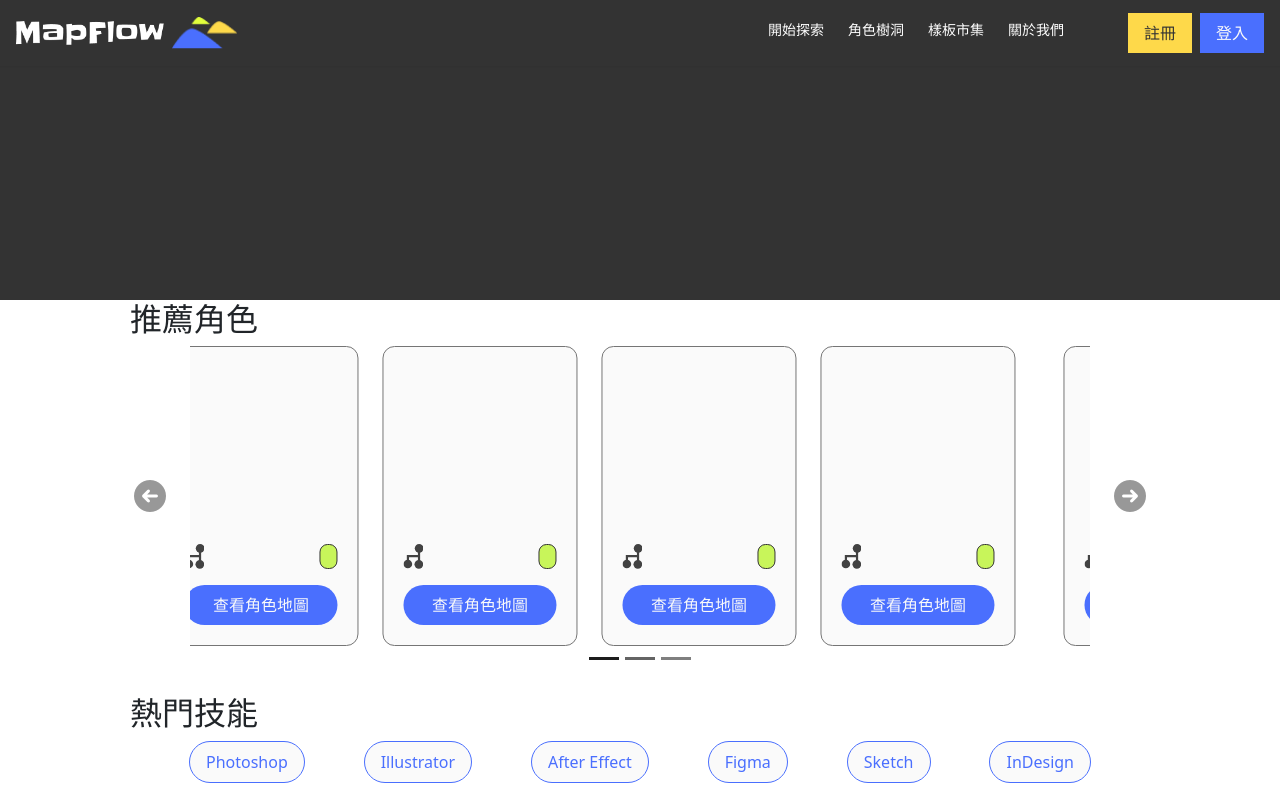
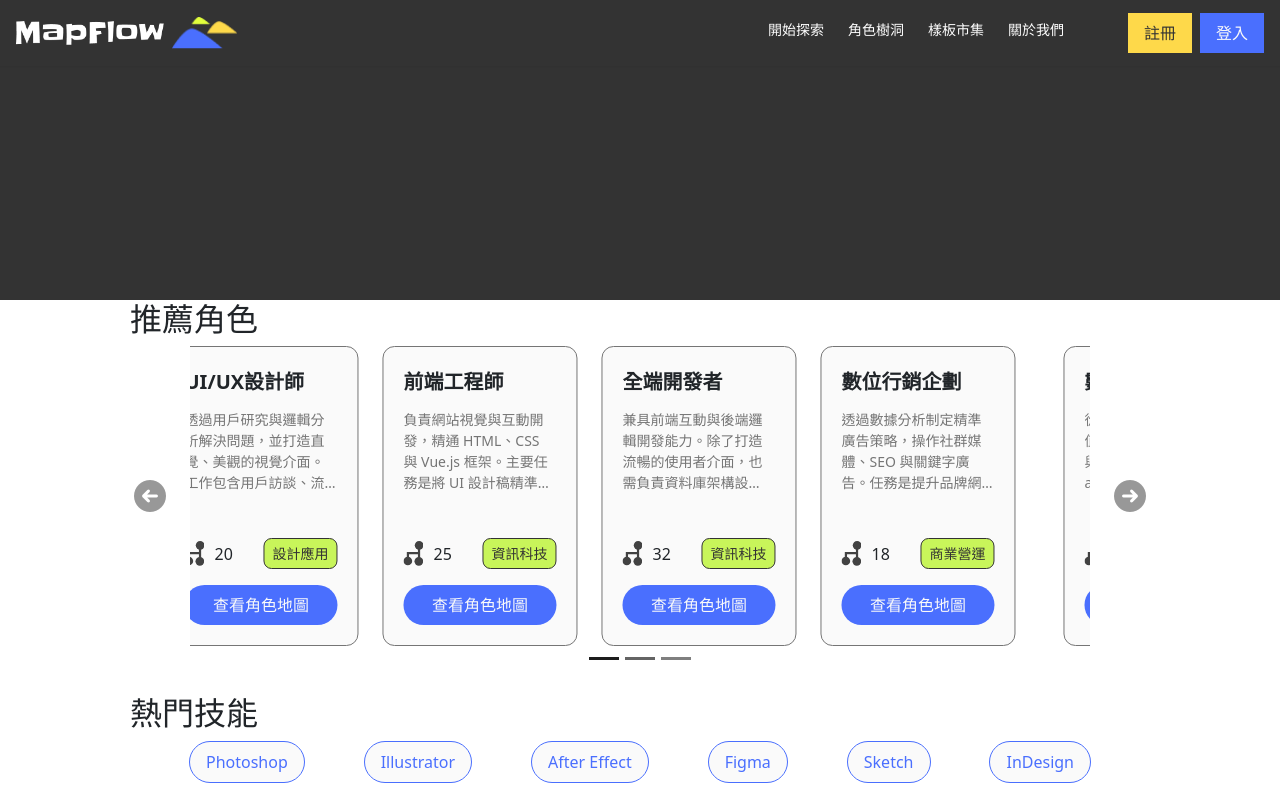
Before and after one commit to yuzh1363/MapFlow, a Vue app in the folder final-project/: page / in a window 1280 px wide. Shown: the top 797 px of the page. Built offline with nearby package versions, Linux system fonts and the light colour scheme.

Commit message:
修正：搜尋輪播卡片顯示問題

```diff
--- a/final-project/src/views/Search.vue
+++ b/final-project/src/views/Search.vue
@@ -3,8 +3,22 @@ import SearchCard from '../components/SearchCard.vue';
 import Badge from '../components/Bagde.vue'
 import MyButton from '../components/MyButton.vue'
 import { useRouter } from 'vue-router';
+import { usesearchStore } from '../stores/searchStore';
+import { computed } from 'vue';
+const search = usesearchStore()
+const router = useRouter();
 
-const router = useRouter();
+const carouselList = computed(() => {
+  return search.searchs.slice(0, 4);
+});
+
+const carouselList2 = computed(() => {
+  return search.searchs.slice(4, 8);
+});
+
+const carouselLis3 = computed(() => {
+  return search.searchs.slice(8, 12);
+});
 </script>
 
 <template>
@@ -33,17 +47,8 @@ const router = useRouter();
                     <div class="carousel-item active">
                         <div class="container-fluid">
                             <div class="row flex-nowrap row-cols-1 row-cols-md-3 row-cols-lg-4 g-4 custom-carousel-row">
-                                <div class="col">
-                                    <SearchCard></SearchCard>
-                                </div>
-                                <div class="col">
-                                    <SearchCard></SearchCard>
-                                </div>
-                                <div class="col">
-                                    <SearchCard></SearchCard>
-                                </div>
-                                <div class="col">
-                                    <SearchCard></SearchCard>
+                                <div class="col" v-for="item in carouselList" :key="item.id">
+                                    <SearchCard :info="item"></SearchCard>
                                 </div>
                             </div>
                         </div>
@@ -51,17 +56,8 @@ const router = useRouter();
                     <div class="carousel-item">
                         <div class="container-fluid">
                             <div class="row flex-nowrap row-cols-1 row-cols-md-3 row-cols-lg-4 g-4 custom-carousel-row">
-                                <div class="col">
-                                    <SearchCard></SearchCard>
-                                </div>
-                                <div class="col">
-                                    <SearchCard></SearchCard>
-                                </div>
-                                <div class="col">
-                                    <SearchCard></SearchCard>
-                                </div>
-                                <div class="col">
-                                    <SearchCard></SearchCard>
+                                <div class="col" v-for="item in carouselList2" :key="item.id">
+                                    <SearchCard :info="item"></SearchCard>
                                 </div>
                             </div>
                         </div>
@@ -69,17 +65,8 @@ const router = useRouter();
                     <div class="carousel-item">
                         <div class="container-fluid">
                             <div class="row flex-nowrap row-cols-1 row-cols-md-3 row-cols-lg-4 g-4 custom-carousel-row">
-                                <div class="col">
-                                    <SearchCard></SearchCard>
-                                </div>
-                                <div class="col">
-                                    <SearchCard></SearchCard>
-                                </div>
-                                <div class="col">
-                                    <SearchCard></SearchCard>
-                                </div>
-                                <div class="col">
-                                    <SearchCard></SearchCard>
+                                <div class="col" v-for="item in carouselLis3" :key="item.id">
+                                    <SearchCard :info="item"></SearchCard>
                                 </div>
                             </div>
                         </div>
```
